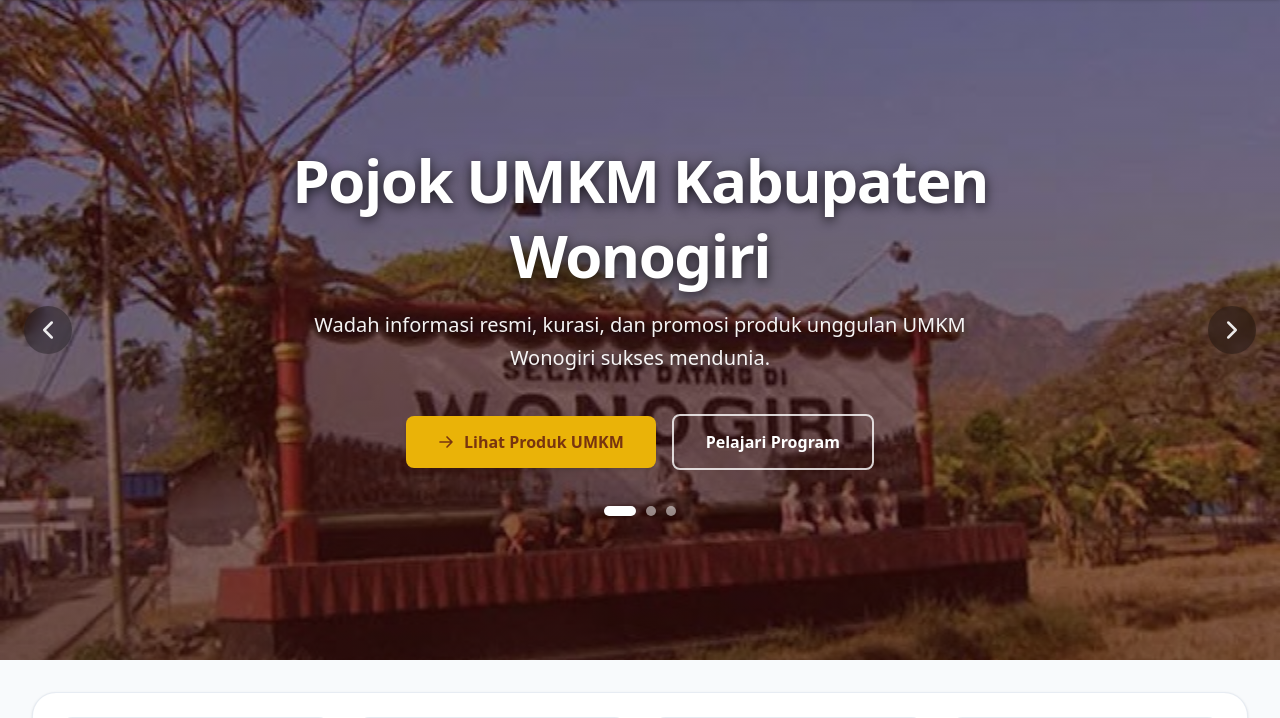
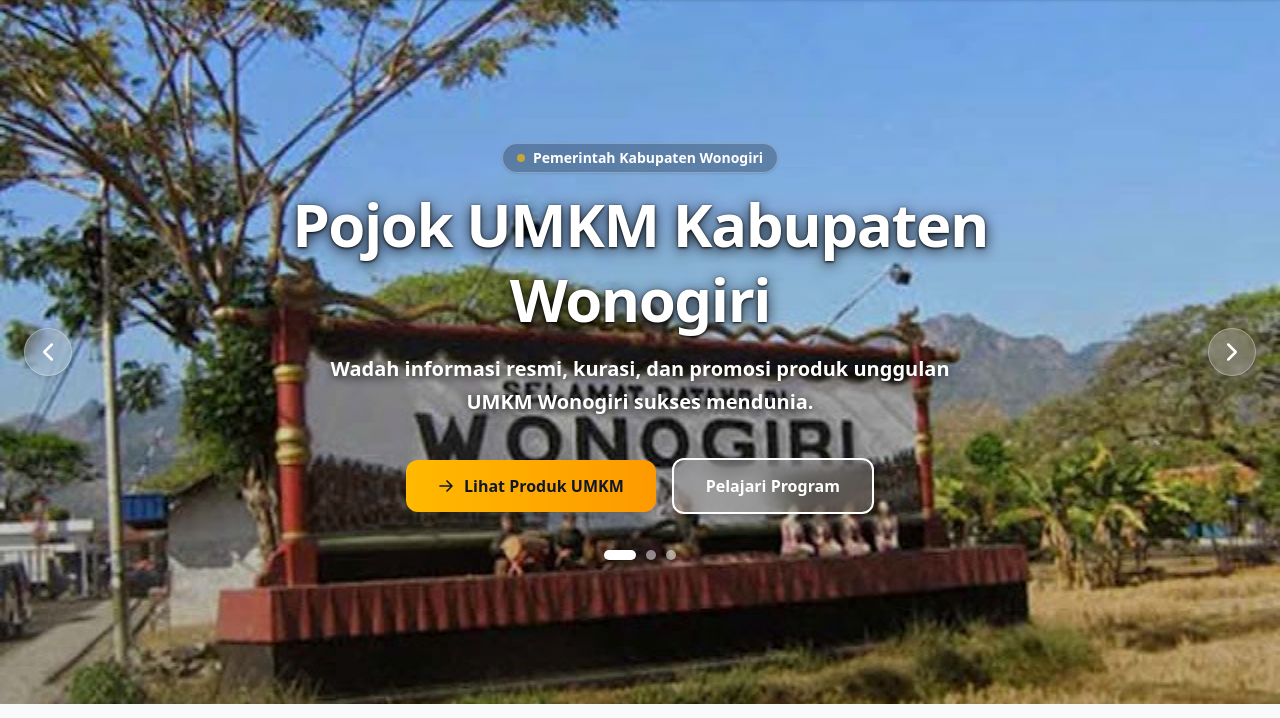
Before and after one commit to da1892/pojok_umkm, a Laravel app: template resources/views/user/welcome.blade.php in a window 1280 px wide. Shown: the part 81-799 px from the top of the page. Run offline with Laravel 12, Linux system fonts and the light colour scheme; the template is opened without the code that fills it: most values are stand-ins (such as "Sample title", 1, 10 or a date in 2020); data that the repository does not hold is empty; style sheets or scripts are compiled from the project's sources; parts of the project's set-up code (start-up, migrations or seed data) failed here and were passed over; some libraries are stand-ins or nearby versions.

Commit message:
style: buat tampilan hero banner beranda lebih cerah, jernih, dan modern

```diff
--- a/resources/views/user/welcome.blade.php
+++ b/resources/views/user/welcome.blade.php
@@ -7,26 +7,26 @@
 
     <!-- Slide 1: Tugu Selamat Datang di Wonogiri -->
     <div class="hero-bg-slide absolute inset-0 transition-all duration-1000 ease-in-out opacity-100 scale-100 z-0"
-         style="background: linear-gradient(rgba(80, 10, 10, 0.45), rgba(50, 8, 8, 0.65)), url('{{ asset('img/hero_wonogiri_1.jpg') }}') center center / cover no-repeat;">
+         style="filter: brightness(1.10) contrast(1.02); background: linear-gradient(180deg, rgba(0, 0, 0, 0.10) 0%, rgba(0, 0, 0, 0.20) 45%, rgba(0, 0, 0, 0.35) 100%), url('{{ asset('img/hero_wonogiri_1.jpg') }}') center center / cover no-repeat;">
     </div>
 
     <!-- Slide 2: Pasar Ngadirojo Wonogiri -->
     <div class="hero-bg-slide absolute inset-0 transition-all duration-1000 ease-in-out opacity-0 scale-105 z-0"
-         style="background: linear-gradient(rgba(80, 10, 10, 0.45), rgba(50, 8, 8, 0.65)), url('{{ asset('img/hero_wonogiri_2.jpg') }}') center 25% / cover no-repeat;">
+         style="filter: brightness(1.10) contrast(1.02); background: linear-gradient(180deg, rgba(0, 0, 0, 0.10) 0%, rgba(0, 0, 0, 0.20) 45%, rgba(0, 0, 0, 0.35) 100%), url('{{ asset('img/hero_wonogiri_2.jpg') }}') center 25% / cover no-repeat;">
     </div>
 
     <!-- Slide 3: Pasar Kota Wonogiri -->
     <div class="hero-bg-slide absolute inset-0 transition-all duration-1000 ease-in-out opacity-0 scale-105 z-0"
-         style="background: linear-gradient(rgba(80, 10, 10, 0.45), rgba(50, 8, 8, 0.65)), url('{{ asset('img/hero_wonogiri_3.jpg') }}') center 35% / cover no-repeat;">
+         style="filter: brightness(1.10) contrast(1.02); background: linear-gradient(180deg, rgba(0, 0, 0, 0.10) 0%, rgba(0, 0, 0, 0.20) 45%, rgba(0, 0, 0, 0.35) 100%), url('{{ asset('img/hero_wonogiri_3.jpg') }}') center 35% / cover no-repeat;">
     </div>
 
     <!-- Navigation Arrows -->
-    <button type="button" onclick="prevHeroSlide()" class="absolute left-3 sm:left-6 z-20 w-10 h-10 sm:w-12 sm:h-12 rounded-full bg-black/30 hover:bg-black/50 text-white/90 hover:text-white flex items-center justify-center backdrop-blur-sm transition-all transform hover:scale-105" aria-label="Foto Sebelumnya">
+    <button type="button" onclick="prevHeroSlide()" class="absolute left-3 sm:left-6 z-20 w-10 h-10 sm:w-12 sm:h-12 rounded-full bg-white/20 hover:bg-white/35 text-white flex items-center justify-center backdrop-blur-md border border-white/30 transition-all transform hover:scale-105 shadow-md" aria-label="Foto Sebelumnya">
         <svg class="w-5 h-5 sm:w-6 sm:h-6" fill="none" stroke="currentColor" stroke-width="2.5" viewBox="0 0 24 24">
             <path stroke-linecap="round" stroke-linejoin="round" d="M15.75 19.5L8.25 12l7.5-7.5"/>
         </svg>
     </button>
-    <button type="button" onclick="nextHeroSlide()" class="absolute right-3 sm:right-6 z-20 w-10 h-10 sm:w-12 sm:h-12 rounded-full bg-black/30 hover:bg-black/50 text-white/90 hover:text-white flex items-center justify-center backdrop-blur-sm transition-all transform hover:scale-105" aria-label="Foto Berikutnya">
+    <button type="button" onclick="nextHeroSlide()" class="absolute right-3 sm:right-6 z-20 w-10 h-10 sm:w-12 sm:h-12 rounded-full bg-white/20 hover:bg-white/35 text-white flex items-center justify-center backdrop-blur-md border border-white/30 transition-all transform hover:scale-105 shadow-md" aria-label="Foto Berikutnya">
         <svg class="w-5 h-5 sm:w-6 sm:h-6" fill="none" stroke="currentColor" stroke-width="2.5" viewBox="0 0 24 24">
             <path stroke-linecap="round" stroke-linejoin="round" d="M8.25 4.5l7.5 7.5-7.5 7.5"/>
         </svg>
@@ -34,22 +34,28 @@
 
     <!-- Content Overlay -->
     <div class="relative z-10 max-w-4xl mx-auto px-4 sm:px-6 lg:px-8 reveal">
-        <h1 class="text-3xl sm:text-4xl md:text-5xl lg:text-6xl font-black text-white mb-4 tracking-tight leading-tight [text-shadow:_0_3px_12px_rgba(0,0,0,0.75)]">
+        <!-- Official Badge -->
+        <div class="inline-flex items-center gap-2 px-3.5 py-1 rounded-full bg-black/25 backdrop-blur-md border border-white/30 text-white text-xs sm:text-sm font-semibold mb-3.5 shadow-sm">
+            <span class="w-2 h-2 rounded-full bg-amber-400 animate-pulse"></span>
+            <span>Pemerintah Kabupaten Wonogiri</span>
+        </div>
+
+        <h1 class="text-3xl sm:text-4xl md:text-5xl lg:text-6xl font-black text-white mb-4 tracking-tight leading-tight [text-shadow:_0_3px_14px_rgba(0,0,0,0.85),_0_1px_3px_rgba(0,0,0,0.95)]">
             Pojok UMKM Kabupaten Wonogiri
         </h1>
-        <p class="text-base sm:text-lg md:text-xl text-white/95 mb-10 max-w-2xl mx-auto leading-relaxed font-medium [text-shadow:_0_2px_8px_rgba(0,0,0,0.75)]">
+        <p class="text-base sm:text-lg md:text-xl text-white mb-10 max-w-2xl mx-auto leading-relaxed font-semibold [text-shadow:_0_2px_10px_rgba(0,0,0,0.85)]">
             Wadah informasi resmi, kurasi, dan promosi produk unggulan UMKM Wonogiri sukses mendunia.
         </p>
 
         <!-- Action Buttons Matching Mockup -->
         <div class="flex flex-wrap items-center justify-center gap-4 mb-8">
-            <a href="/katalog" class="inline-flex items-center gap-2.5 bg-[#eab308] hover:bg-[#facc15] text-[#78350f] font-bold text-sm sm:text-base px-6 sm:px-8 py-3.5 rounded-lg shadow-md hover:shadow-lg transition-all transform hover:-translate-y-0.5">
-                <svg class="w-4 h-4 text-[#78350f]" fill="none" stroke="currentColor" stroke-width="2.5" viewBox="0 0 24 24">
+            <a href="/katalog" class="inline-flex items-center gap-2.5 bg-gradient-to-r from-amber-400 to-amber-500 hover:from-amber-300 hover:to-amber-400 text-slate-900 font-extrabold text-sm sm:text-base px-6 sm:px-8 py-3.5 rounded-xl shadow-lg hover:shadow-xl transition-all transform hover:-translate-y-0.5">
+                <svg class="w-4 h-4 text-slate-900" fill="none" stroke="currentColor" stroke-width="2.5" viewBox="0 0 24 24">
                     <path stroke-linecap="round" stroke-linejoin="round" d="M13.5 4.5L21 12m0 0l-7.5 7.5M21 12H3"/>
                 </svg>
                 Lihat Produk UMKM
             </a>
-            <a href="{{ route('informasi') }}" class="inline-flex items-center justify-center border-2 border-white/80 hover:border-white hover:bg-white/10 text-white font-semibold text-sm sm:text-base px-6 sm:px-8 py-3.5 rounded-lg transition-all transform hover:-translate-y-0.5">
+            <a href="{{ route('informasi') }}" class="inline-flex items-center justify-center bg-white/20 hover:bg-white/30 backdrop-blur-md border-2 border-white text-white font-bold text-sm sm:text-base px-6 sm:px-8 py-3.5 rounded-xl shadow-md hover:shadow-lg transition-all transform hover:-translate-y-0.5">
                 Pelajari Program
             </a>
         </div>
```
